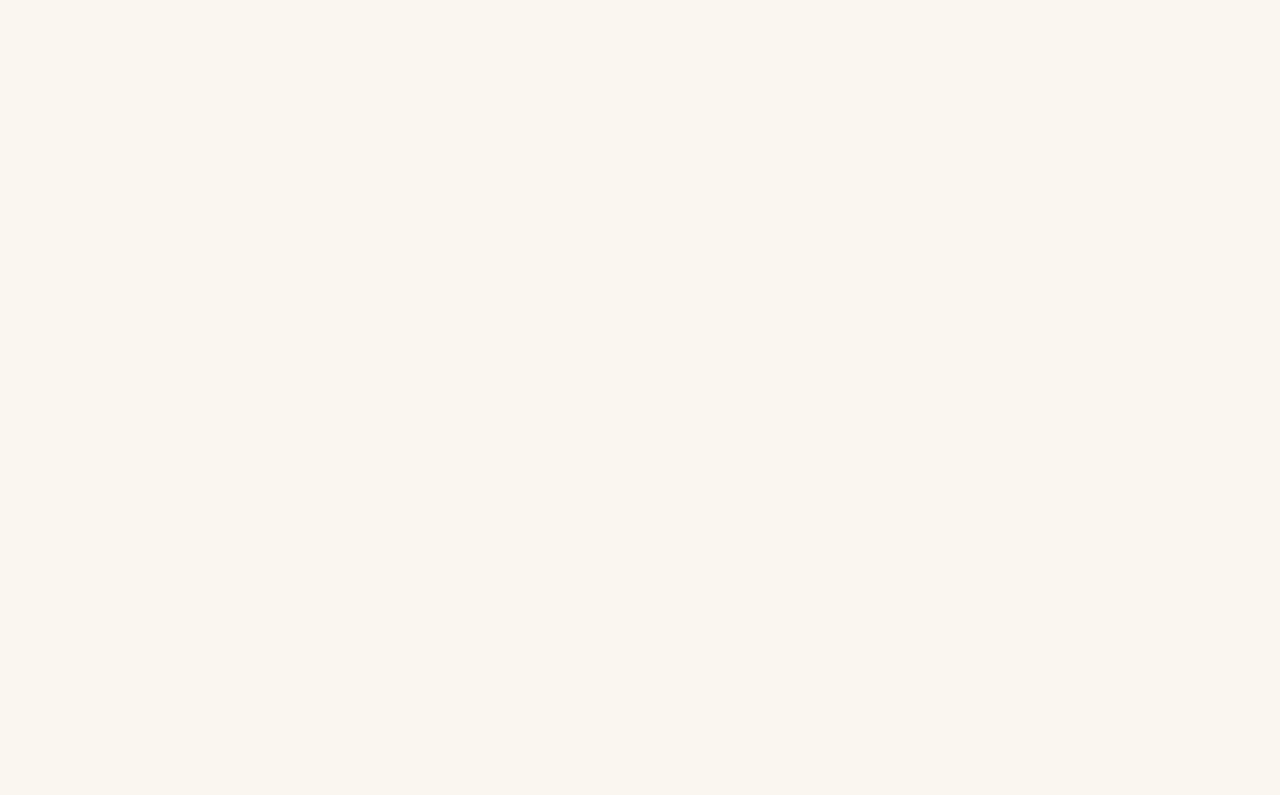
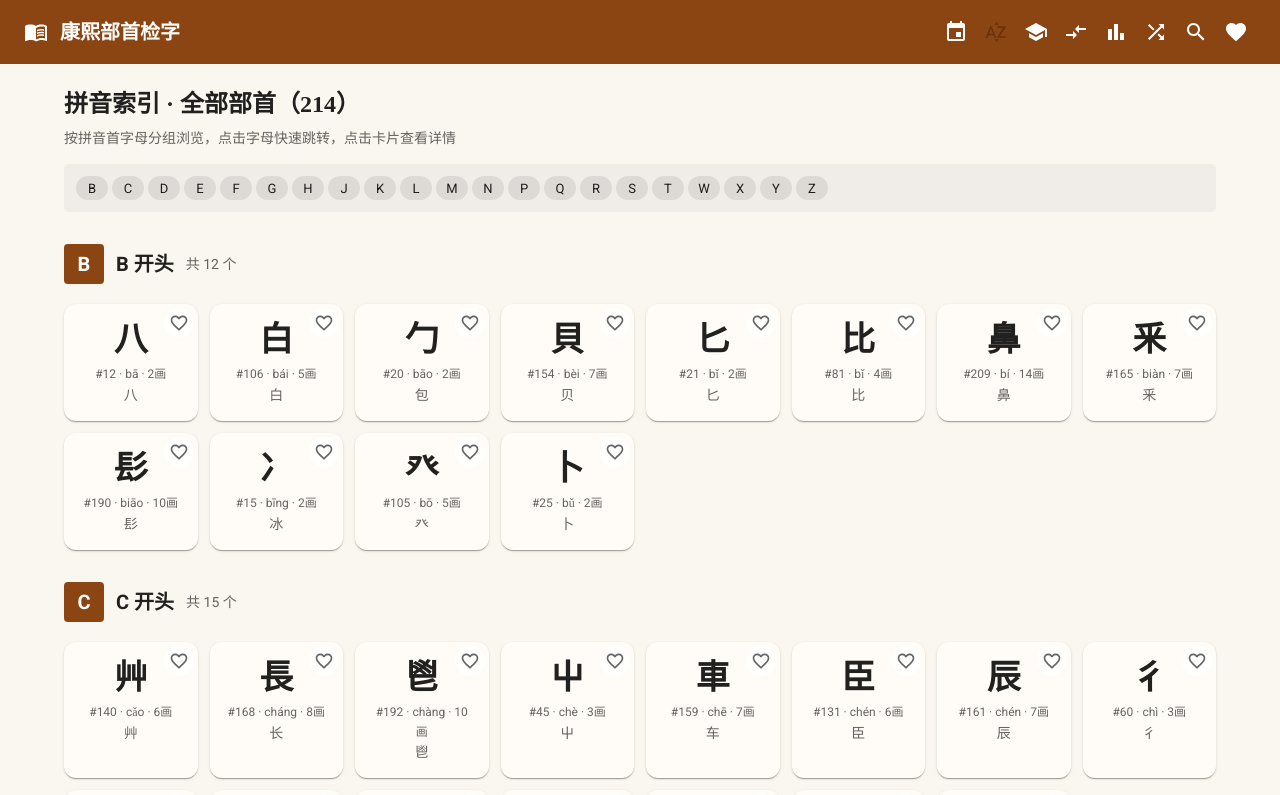
Before and after one commit to LcjGitHub/label-6126, a React (Vite) app: page /pinyin in a window 1280 px wide. Before the commit this address had no page. Shown: the top 795 px of the page. Built offline with nearby package versions, Linux system fonts and the light colour scheme.

Commit message:
.913020344866380:d33d4bdcbd0521ecadf822b267a1d3ee_6a2bd2f936d898ac98c46f26.6a2bd48536d898ac98c46fb6.6a2bd48517da022f375b55cd:Trae CN.T(2026/6/12 17:58:24)

```diff
--- a/src/App.tsx
+++ b/src/App.tsx
@@ -3,6 +3,7 @@ import Layout from './components/Layout';
 import HomePage from './pages/HomePage';
 import ComparePage from './pages/ComparePage';
 import DailyPage from './pages/DailyPage';
+import PinyinIndexPage from './pages/PinyinIndexPage';
 import RadicalDetailPage from './pages/RadicalDetailPage';
 import StatsPage from './pages/StatsPage';
 import StudyPage from './pages/StudyPage';
@@ -15,6 +16,7 @@ export default function App() {
         <Route index element={<HomePage />} />
         <Route path="compare" element={<ComparePage />} />
         <Route path="daily" element={<DailyPage />} />
+        <Route path="pinyin" element={<PinyinIndexPage />} />
         <Route path="study" element={<StudyPage />} />
         <Route path="stats" element={<StatsPage />} />
         <Route path="radical/:id" element={<RadicalDetailPage />} />
--- a/src/components/Layout.tsx
+++ b/src/components/Layout.tsx
@@ -18,6 +18,7 @@ import SearchIcon from '@mui/icons-material/Search';
 import FavoriteIcon from '@mui/icons-material/Favorite';
 import BarChartIcon from '@mui/icons-material/BarChart';
 import CompareArrowsIcon from '@mui/icons-material/CompareArrows';
+import SortByAlphaIcon from '@mui/icons-material/SortByAlpha';
 import SearchDrawer from './SearchDrawer';
 import FavoritesDrawer from './FavoritesDrawer';
 import { useFavorites } from '../hooks/useFavorites';
@@ -39,6 +40,7 @@ export default function Layout() {
   const isStudyPage = location.pathname.startsWith('/study');
   const isStatsPage = location.pathname.startsWith('/stats');
   const isComparePage = location.pathname.startsWith('/compare');
+  const isPinyinPage = location.pathname.startsWith('/pinyin');
   const currentRadicalId = params.id ? Number(params.id) : undefined;
 
   useEffect(() => {
@@ -78,6 +80,19 @@ export default function Layout() {
                 >
                   <EventIcon />
                 </Badge>
+              </IconButton>
+            </span>
+          </Tooltip>
+          <Tooltip title={isPinyinPage ? '当前拼音索引页' : '拼音索引'}>
+            <span>
+              <IconButton
+                color="inherit"
+                aria-label="拼音索引"
+                component={RouterLink}
+                to="/pinyin"
+                disabled={isPinyinPage}
+              >
+                <SortByAlphaIcon />
               </IconButton>
             </span>
           </Tooltip>
--- /dev/null
+++ b/src/components/PinyinGroupHeader.tsx
@@ -0,0 +1,52 @@
+import { Box, Typography } from '@mui/material';
+
+interface PinyinGroupHeaderProps {
+  letter: string;
+  count: number;
+}
+
+/**
+ * 拼音分组标题组件
+ * 显示拼音首字母及该组部首数量
+ */
+export default function PinyinGroupHeader({ letter, count }: PinyinGroupHeaderProps) {
+  return (
+    <Box
+      sx={{
+        display: 'flex',
+        alignItems: 'center',
+        gap: 1.5,
+        mt: 3,
+        mb: 1.5,
+        position: 'sticky',
+        top: 0,
+        bgcolor: 'background.default',
+        py: 1,
+        zIndex: 1,
+      }}
+    >
+      <Box
+        sx={{
+          display: 'flex',
+          alignItems: 'center',
+          justifyContent: 'center',
+          width: 40,
+          height: 40,
+          borderRadius: 1,
+          bgcolor: 'primary.main',
+          color: 'primary.contrastText',
+          fontWeight: 700,
+          fontSize: '1.25rem',
+        }}
+      >
+        {letter}
+      </Box>
+      <Typography variant="h6" sx={{ fontWeight: 600 }}>
+        {letter === '#' ? '其他' : letter + ' 开头'}
+      </Typography>
+      <Typography variant="body2" color="text.secondary">
+        共 {count} 个
+      </Typography>
+    </Box>
+  );
+}
--- /dev/null
+++ b/src/pages/PinyinIndexPage.tsx
@@ -0,0 +1,100 @@
+import { Box, Chip, Grid, Skeleton, Typography } from '@mui/material';
+import { useMemo } from 'react';
+import PinyinGroupHeader from '../components/PinyinGroupHeader';
+import RadicalCard from '../components/RadicalCard';
+import { useRadicals } from '../hooks/useRadicals';
+import { groupRadicalsByPinyin } from '../utils/pinyinGroup';
+
+export default function PinyinIndexPage() {
+  const { data: radicals, isLoading, isError, error } = useRadicals();
+
+  const groups = useMemo(() => {
+    if (!radicals) return [];
+    return groupRadicalsByPinyin(radicals);
+  }, [radicals]);
+
+  const totalCount = radicals?.length ?? 0;
+
+  const scrollToLetter = (letter: string) => {
+    const element = document.getElementById(`pinyin-group-${letter}`);
+    if (element) {
+      element.scrollIntoView({ behavior: 'smooth', block: 'start' });
+    }
+  };
+
+  return (
+    <Box>
+      <Typography variant="h5" gutterBottom>
+        拼音索引 · 全部部首（{totalCount}）
+      </Typography>
+      <Typography variant="body2" color="text.secondary" sx={{ mb: 2 }}>
+        按拼音首字母分组浏览，点击字母快速跳转，点击卡片查看详情
+      </Typography>
+
+      <Box
+        sx={{
+          display: 'flex',
+          flexWrap: 'wrap',
+          gap: 0.5,
+          mb: 2,
+          p: 1.5,
+          bgcolor: 'action.hover',
+          borderRadius: 1,
+        }}
+      >
+        {groups.map((group) => (
+          <Chip
+            key={group.letter}
+            label={group.letter}
+            size="small"
+            clickable
+            onClick={() => scrollToLetter(group.letter)}
+            sx={{
+              minWidth: 32,
+              '&:hover': {
+                bgcolor: 'primary.main',
+                color: 'primary.contrastText',
+              },
+            }}
+          />
+        ))}
+      </Box>
+
+      {isError ? (
+        <Typography color="error">
+          加载失败：{error instanceof Error ? error.message : '未知错误'}
+        </Typography>
+      ) : isLoading ? (
+        <Box>
+          {Array.from({ length: 5 }).map((_, i) => (
+            <Box key={i} sx={{ mt: 3 }}>
+              <Skeleton variant="rounded" width={120} height={32} sx={{ mb: 1.5 }} />
+              <Grid container spacing={1.5}>
+                {Array.from({ length: 6 }).map((_, j) => (
+                  <Grid item xs={4} sm={3} md={2} lg={1.5} key={j}>
+                    <Skeleton variant="rounded" height={96} />
+                  </Grid>
+                ))}
+              </Grid>
+            </Box>
+          ))}
+        </Box>
+      ) : (
+        <Box>
+          {groups.map((group) => (
+            <Box key={group.letter} id={`pinyin-group-${group.letter}`}>
+              <PinyinGroupHeader letter={group.letter} count={group.radicals.length} />
+              <Grid container spacing={1.5}>
+                {group.radicals.map((radical) => (
+                  <Grid item xs={4} sm={3} md={2} lg={1.5} key={radical.id}>
+                    <RadicalCard radical={radical} />
+                  </Grid>
+                ))}
+              </Grid>
+            </Box>
+          ))}
+        </Box>
+      )}
+    </Box>
+  );
+}
--- /dev/null
+++ b/src/utils/pinyinGroup.ts
@@ -0,0 +1,83 @@
+import type { Radical } from '../types/radical';
+
+/**
+ * 拼音分组条目
+ * @property letter - 拼音首字母（大写）
+ * @property radicals - 该字母下的部首列表
+ */
+export interface PinyinGroup {
+  letter: string;
+  radicals: Radical[];
+}
+
+/**
+ * 去除拼音中的声调符号
+ * @param pinyin - 带声调的拼音字符串
+ * @returns 去除声调后的拼音
+ */
+function removeToneMarks(pinyin: string): string {
+  const toneMap: Record<string, string> = {
+    ā: 'a', á: 'a', ǎ: 'a', à: 'a',
+    ō: 'o', ó: 'o', ǒ: 'o', ò: 'o',
+    ē: 'e', é: 'e', ě: 'e', è: 'e',
+    ī: 'i', í: 'i', ǐ: 'i', ì: 'i',
+    ū: 'u', ú: 'u', ǔ: 'u', ù: 'u',
+    ǖ: 'v', ǘ: 'v', ǚ: 'v', ǜ: 'v', ü: 'v',
+  };
+
+  return pinyin
+    .split('')
+    .map((char) => toneMap[char] ?? char)
+    .join('');
+}
+
+/**
+ * 获取拼音的首字母（大写）
+ * @param pinyin - 拼音字符串
+ * @returns 首字母（A-Z）
+ */
+export function getPinyinFirstLetter(pinyin: string): string {
+  const cleanPinyin = removeToneMarks(pinyin);
+  const firstChar = cleanPinyin.charAt(0).toUpperCase();
+  return /^[A-Z]$/.test(firstChar) ? firstChar : '#';
+}
+
+/**
+ * 将部首按拼音首字母分组
+ * @param radicals - 部首列表
+ * @returns 按拼音首字母分组的结果，字母按 A-Z 顺序排列
+ */
+export function groupRadicalsByPinyin(radicals: Radical[]): PinyinGroup[] {
+  const groupMap = new Map<string, Radical[]>();
+
+  radicals.forEach((radical) => {
+    const letter = getPinyinFirstLetter(radical.pinyin);
+    const group = groupMap.get(letter);
+    if (group) {
+      group.push(radical);
+    } else {
+      groupMap.set(letter, [radical]);
+    }
+  });
+
+  const letterOrder = 'ABCDEFGHIJKLMNOPQRSTUVWXYZ#';
+  const result: PinyinGroup[] = [];
+
+  letterOrder.split('').forEach((letter) => {
+    const group = groupMap.get(letter);
+    if (group && group.length > 0) {
+      result.push({
+        letter,
+        radicals: group.sort((a, b) => {
+          const letterA = removeToneMarks(a.pinyin);
+          const letterB = removeToneMarks(b.pinyin);
+          if (letterA < letterB) return -1;
+          if (letterA > letterB) return 1;
+          return a.id - b.id;
+        }),
+      });
+    }
+  });
+
+  return result;
+}
```
Also changed, not shown: 1 other file (tests, documents, lock files or other folders).
